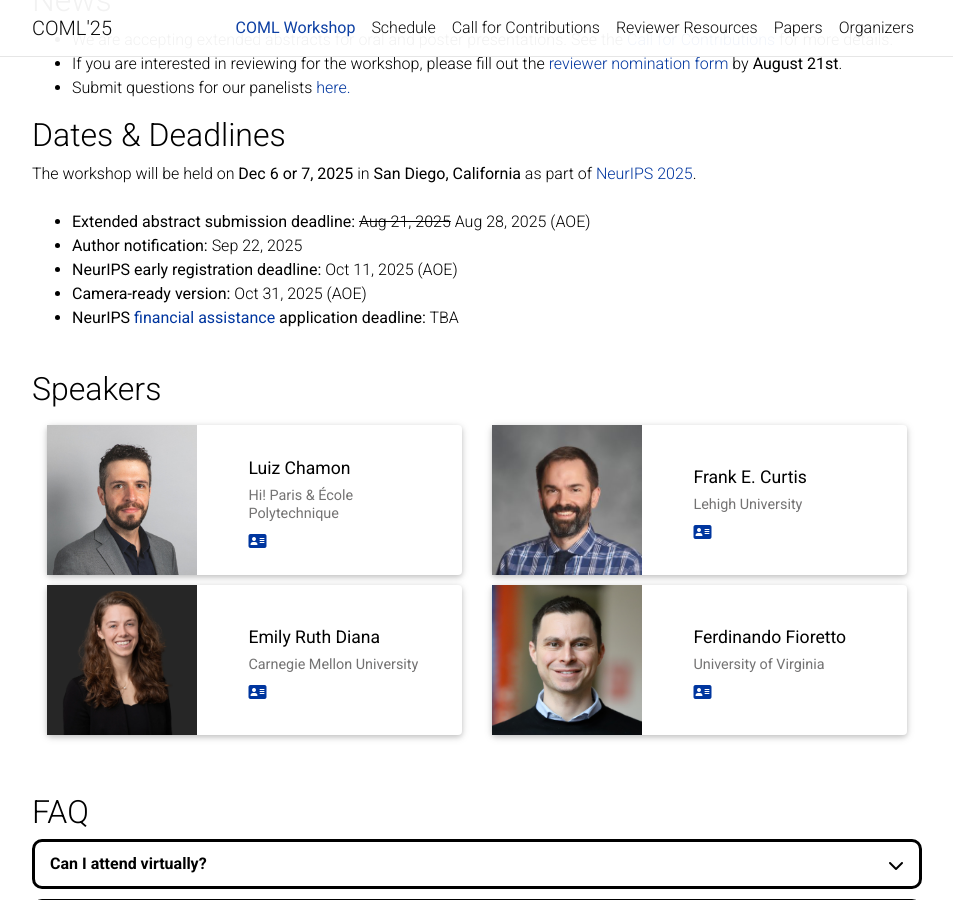
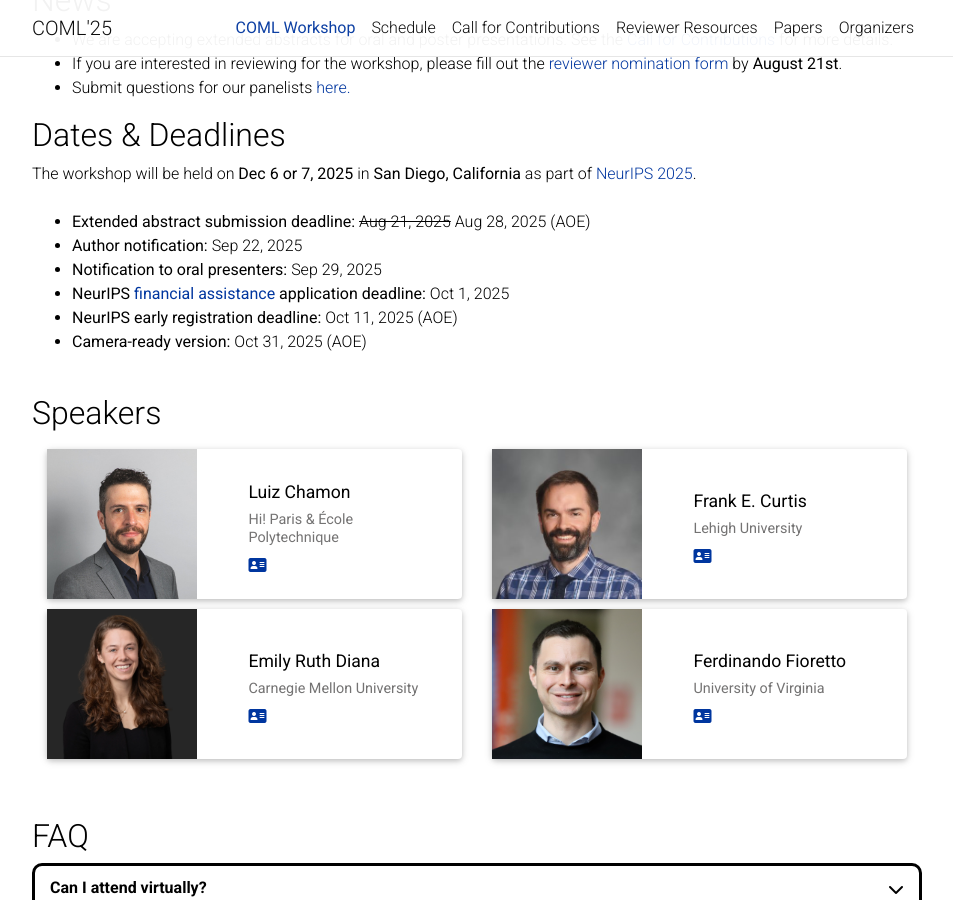
Before and after one commit to constrained-opt-ml/constrained-opt-ml.github.io, a Jekyll site: the page built from _pages/about.md, in a window 1280 px wide and 900 px high, scrolled down 673 px. Shown: the whole window, without its empty margins (163-1116 px from the left). Built offline with Jekyll 4.4.1, drawn with Linux system fonts in a browser that asks for light colours; comment, search, counter and statistics services are not loaded; a style sheet for code colours, icons or effects is not loaded.

Commit message:
update dates

```diff
--- a/_layouts/workshop.html
+++ b/_layouts/workshop.html
@@ -52,9 +52,10 @@ layout: default
     <ul>
       <li><b>Extended abstract submission deadline:</b> <s>Aug 21, 2025</s> Aug 28, 2025 (AOE)</li>
       <li><b>Author notification:</b> Sep 22, 2025</li>
+      <li><b>Notification to oral presenters:</b> Sep 29, 2025</li>
+      <li><b>NeurIPS <a href="https://neurips.cc/Conferences/2025/FinancialAssistance">financial assistance</a> application deadline:</b> Oct 1, 2025</li>
       <li><b>NeurIPS early registration deadline:</b> Oct 11, 2025 (AOE)</li>
       <li><b>Camera-ready version:</b> Oct 31, 2025 (AOE)</li>
-      <li><b>NeurIPS <a href="https://neurips.cc/Conferences/2025/FinancialAssistance">financial assistance</a> application deadline:</b> TBA </li>
     </ul>
 
     <div class="speakers">
```
